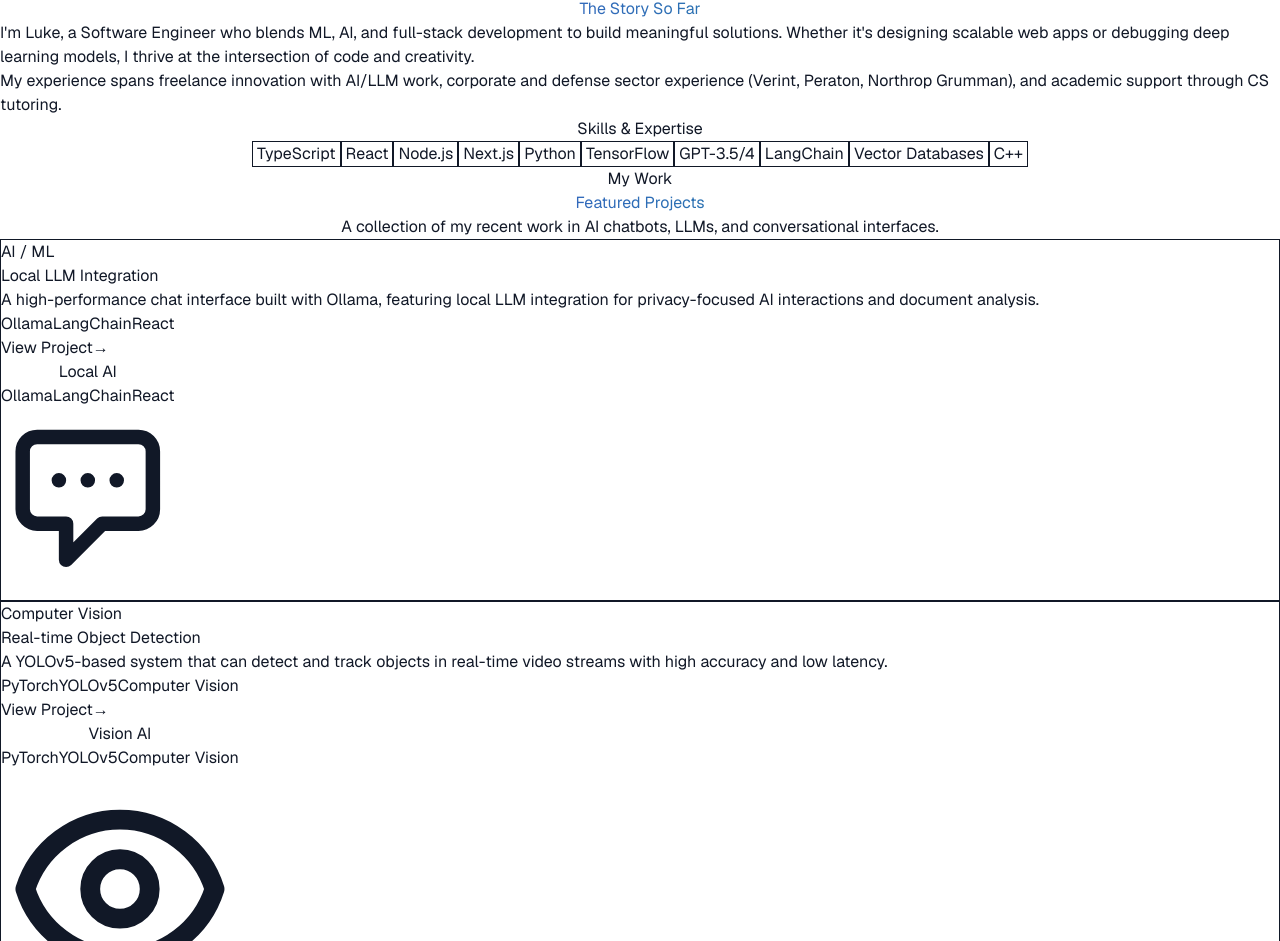
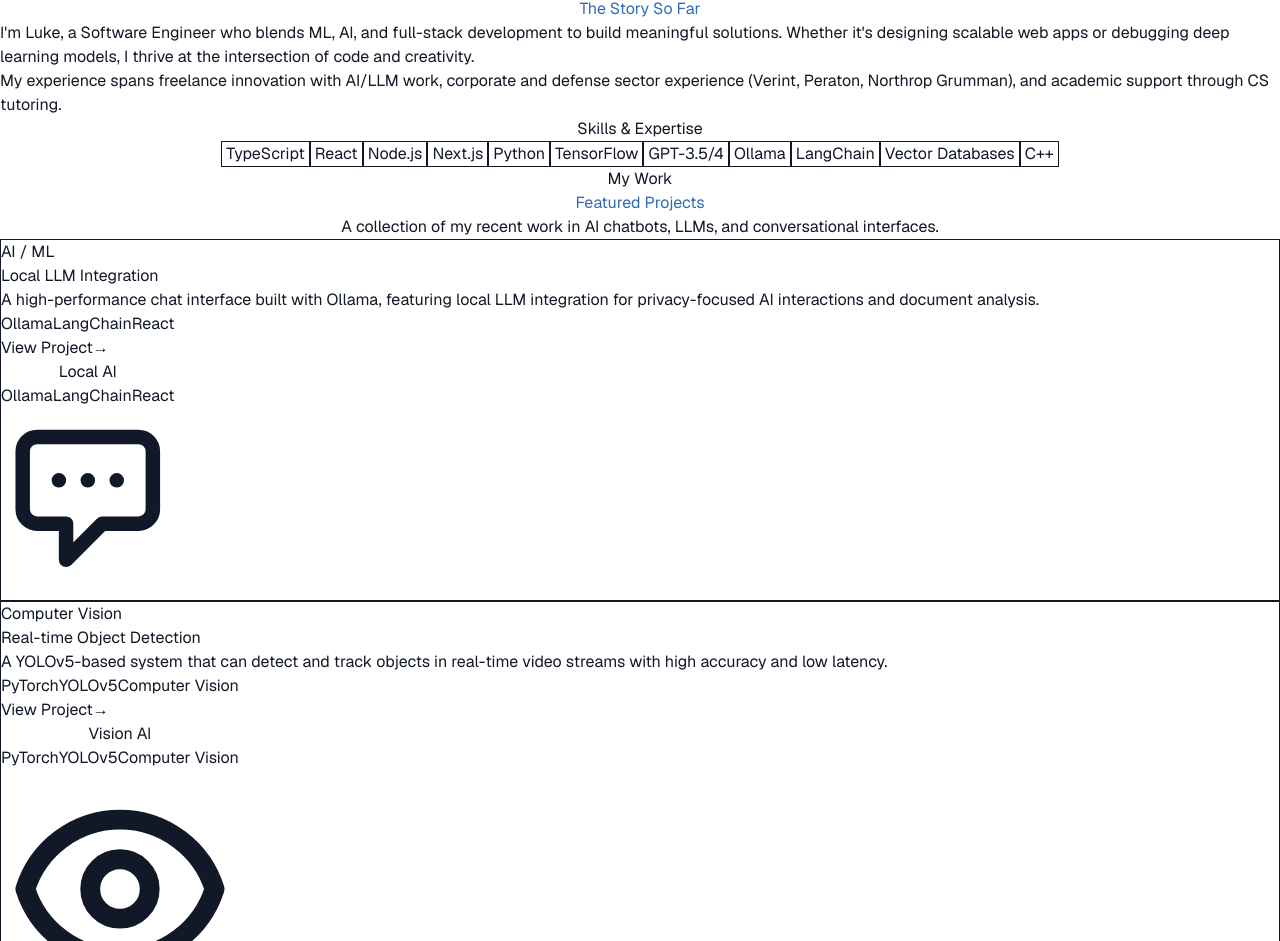
Before and after one commit to Dolvido/portfolio-website, a Next.js app: page / in a window 1280 px wide. Shown: the part 773-1714 px from the top of the page. Built offline with nearby package versions, Linux system fonts and the light colour scheme.

Commit message:
Minor cosmetic fix/test ci pipeline

```diff
--- a/app/page.tsx
+++ b/app/page.tsx
@@ -75,6 +75,7 @@
                     'Python',
                     'TensorFlow',
                     'GPT-3.5/4',
+                    "Ollama",
                     'LangChain',
                     'Vector Databases',
                     'C++'
```
